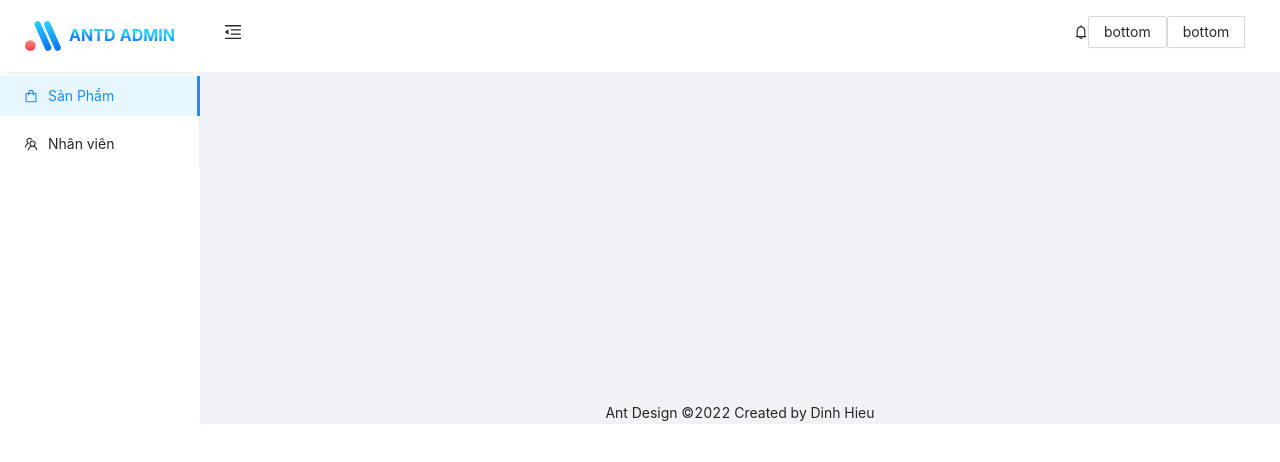
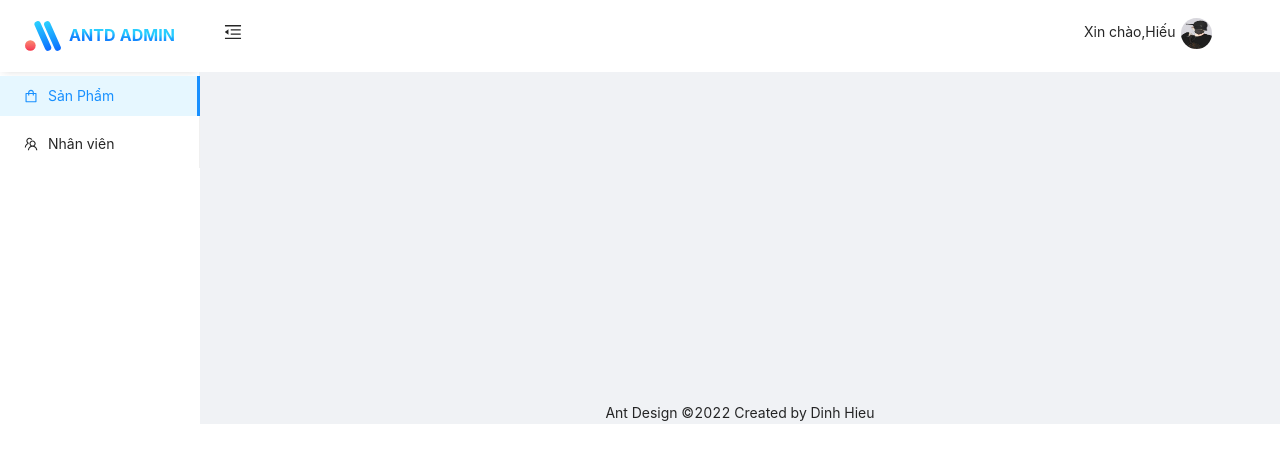
Before and after one commit to hieu13102000/shop-ui, a React (Create React App) app: page /dashboard in a window 1280 px wide. Shown: the top 462 px of the page. Built offline with nearby package versions, Linux system fonts and the light colour scheme; sample sign-in values are in the browser's storage.

Commit message:
complete login

```diff
--- a/src/App.tsx
+++ b/src/App.tsx
@@ -1,126 +1,18 @@
-import React, { useState, } from 'react';
-import { Routes, Route, Link } from 'react-router-dom';
-import "antd/dist/antd.min.css"
-import classNames from 'classnames/bind';
-import './App.css'
-import style from './Components/HeaderItem/headerItem.module.scss'
-import { Col, Layout, Menu, Row } from 'antd';
-import {
-  MenuUnfoldOutlined,
-  MenuFoldOutlined,
-  ShoppingOutlined,
-  TeamOutlined
-} from '@ant-design/icons';
-import logo from './assets/images/logo.svg';
-import Products from './Components/Products/ListProduct';
-import ListMembership from './Components/Membership/ListMembership';
-import HeaderItem from './Components/HeaderItem';
-
-const { Header, Sider, Content } = Layout;
-
-const App: React.FC = () => {
-  const [collapsed, setCollapsed] = useState(false);
-  const cx = classNames.bind(style)
+import React from 'react'
+import { Route, Routes } from 'react-router-dom'
+import Login from './Components/Login'
+import ListMembership from './Components/Membership/ListMembership'
+import Products from './Components/Products/ListProduct'
+import ProtectedLayout from './Components/ProtectedLayout'
+export default function App() {
   return (
-    <>
-      <Layout hasSider>
-        <Sider
-          style={{
-            overflow: 'auto',
-            height: '100vh',
-            position: 'fixed',
-            left: 0,
-            top: 0,
-            bottom: 0,
-
-          }} breakpoint='lg' onBreakpoint={
-            (e) => {
-              if (e) {
-                setCollapsed(!collapsed)
-              } else {
-                setCollapsed(false)
-              }
-            }
-          } trigger={null} collapsible collapsed={collapsed}
-        >
-          <div className="logo">
-            <img src={logo} alt="Logo" style={{ width: '36px', marginRight: '8px' }} />
-            {!collapsed && <h1>AntD Admin</h1>}
-          </div>
-          <Menu
-            mode="inline"
-            defaultSelectedKeys={['1']}
-            items={[
-              {
-                key: '1',
-                icon: <ShoppingOutlined />,
-                label: <Link to="/listProducts">Sản Phẩm</Link>,
-              },
-              {
-                key: '2',
-                icon: <TeamOutlined />,
-                label:  <Link to="/listMembership">Nhân viên</Link>,
-
-              },
-            ]}
-          />
-        </Sider>
-        <Layout
-          className={collapsed ? 'customWidth' : 'site-layout-background'}
-          style={{
-            marginLeft: 200,
-          }}
-        >
-          <Header
-            className="site-layout-background"
-            style={{
-              padding: 0,
-              position: 'fixed',
-              backgroundColor: '#fff',
-              height: '72px',
-              zIndex: 1, width: '100%'
-
-            }}
-          >
-            <Row>
-              <Col span={24} style={{ display: 'inline-flex' }}> {React.createElement(collapsed ? MenuUnfoldOutlined : MenuFoldOutlined, {
-                className: 'trigger',
-                onClick: () => setCollapsed(!collapsed),
-              })}
-                <div className={!collapsed ? cx('header-item-right') : cx('header-item-rightClose')}>
-                  <HeaderItem/>
-                </div>
-              </Col>
-            </Row>
-
-
-
-          </Header>
-          <Content
-            style={{
-              margin: '61px 16px',
-              padding: 24,
-              minHeight: 280,
-            }}
-          >
-            <Routes>
-            <Route path='/' element={<Products/>}/>
-            <Route path='/listProducts' element={<Products/>}/>
-            <Route path='/listMembership' element={<ListMembership/>}/>
-            </Routes>
-          </Content>
-          <div
-            style={{
-              textAlign: 'center',
-            }}
-          >
-            Ant Design ©2022 Created by Dinh Hieu
-          </div>
-        </Layout>
-      </Layout>
-
-    </>
-  );
-};
-
-export default App;
+    <Routes>
+      <Route path="/" element={<Login />} />
+      <Route path="/Login" element={<Login />} />
+      <Route path="/dashboard" element={<ProtectedLayout />}>
+            <Route path='listProducts' element={<Products/>}/>
+            <Route path='listMembership' element={<ListMembership/>}/>
+       </Route>
+    </Routes>
+  )
+}
--- a/src/Components/HeaderItem/headerItem.module.scss
+++ b/src/Components/HeaderItem/headerItem.module.scss
@@ -4,6 +4,17 @@
 .header-item-rightClose{
     margin-left: calc(100% - 355px);
  }
+ .dropdown-trigger {
+   display: inline-flex;
+   margin-left: 10px;
+   margin-right: 10px;
+}
+.img-circle{
+   width: 31px;
+   height: 31px;
+   margin-right: 8px;
+   border-radius: 50%;
+}
 // @media (max-width: 1000px){
 //     .header-item-right{
 //         margin-left: calc(100% - 356px);
--- a/src/Components/HeaderItem/index.tsx
+++ b/src/Components/HeaderItem/index.tsx
@@ -1,12 +1,17 @@
 import React from 'react'
 import classNames from 'classnames/bind';
 import style from './headerItem.module.scss'
-import { Button, Dropdown, Menu } from 'antd';
+import {Dropdown, Menu } from 'antd';
 import {
   BellOutlined
 } from '@ant-design/icons';
-
+import { removeLocalStorage } from '../../Services/useLocalStorage';
+import avatar from '../../assets/images/avtar.png';
+import flag from '../../assets/images/Flag_vn.png'
 const cx = classNames.bind(style)
+const logout = (() => {
+  removeLocalStorage("UserAdmin")
+})
 const menu = (
   <Menu
     items={[
@@ -43,7 +48,8 @@ const profile = (
       {
         key: '1',
         label: (
-          <a target="_blank" rel="noopener noreferrer" href="https://www.antgroup.com">
+          // eslint-disable-next-line jsx-a11y/anchor-is-valid
+          <a href="#" onClick={logout}>
             Đăng xuất
           </a>
         ),
@@ -53,16 +59,22 @@ const profile = (
 );
 export default function HeaderItem() {
   return (
-  <>
-   <Dropdown overlay={menu} placement="bottom">
-   <BellOutlined />
+    <>
+      {/* <Dropdown className={cx('dropdown-trigger')} overlay={menu} placement="bottom">
+        <span> <BellOutlined style={{ fontSize: 24, paddingTop: '2%' }} /></span>
+      </Dropdown> */}
+      {/* <Dropdown className={cx('dropdown-trigger')} overlay={menu} placement="bottom">
+        <img src={flag} alt="flag" className={cx('img-circle')} />
+      </Dropdown> */}
+      <Dropdown className={cx('dropdown-trigger')} overlay={profile} placement="bottom">
+        <div>
+          <span>Xin chào,</span>
+          <span style={{marginRight:'5px'}}>Hiếu</span>
+          <span> <img src={avatar} alt="Logo" className={cx('img-circle')} /></span>
+
+        </div>
+
       </Dropdown>
-      <Dropdown overlay={menu} placement="bottom">
-        <Button>bottom</Button>
-      </Dropdown>
-      <Dropdown overlay={profile} placement="bottom">
-        <Button>bottom</Button>
-      </Dropdown>
-  </>
+    </>
   )
 }
--- a/src/Components/Products/AddProduct.tsx
+++ b/src/Components/Products/AddProduct.tsx
@@ -179,7 +179,7 @@ export default function AddProduct(ketnoi:any) {
     <>
       <Row>
         <Col style={{ display: 'flex', justifyContent: 'flex-end' }} span={24}>
-          <Button style={{ marginBottom: '22px' }} type="primary" onClick={() => {
+          <Button style={{marginBottom:'-25px',marginRight:"36px",marginTop:"22px"}} type="primary" onClick={() => {
             setVisible(true);
           }}>Thêm sản phẩm</Button>
         </Col>
--- /dev/null
+++ b/src/Components/ProtectedLayout/index.tsx
@@ -0,0 +1,125 @@
+import React, { useState, } from 'react';
+import {Link, Navigate, useOutlet } from 'react-router-dom';
+import "antd/dist/antd.min.css"
+import classNames from 'classnames/bind';
+import '../../App.css'
+import style from '../HeaderItem/headerItem.module.scss'
+import { Col, Layout, Menu, Row } from 'antd';
+import {
+  MenuUnfoldOutlined,
+  MenuFoldOutlined,
+  ShoppingOutlined,
+  TeamOutlined
+} from '@ant-design/icons';
+import logo from '../../assets/images/logo.svg';
+import HeaderItem from '../HeaderItem';
+import { isLogIn } from '../../Services/useLocalStorage';
+
+const { Header, Sider, Content } = Layout;
+const ProtectedLayout: React.FC = () => {
+  const [collapsed, setCollapsed] = useState(false);
+  const cx = classNames.bind(style)
+  const outlet = useOutlet();
+  const user  = isLogIn();
+  if (user ===false) {
+    return <Navigate to="/" />;
+  }
+  return (
+    <>
+      <Layout hasSider>
+        <Sider
+          style={{
+            overflow: 'auto',
+            height: '100vh',
+            position: 'fixed',
+            left: 0,
+            top: 0,
+            bottom: 0,
+
+          }} breakpoint='lg' onBreakpoint={
+            (e) => {
+              if (e) {
+                setCollapsed(!collapsed)
+              } else {
+                setCollapsed(false)
+              }
+            }
+          } trigger={null} collapsible collapsed={collapsed}
+        >
+          <div className="logo">
+            <img src={logo} alt="Logo" style={{ width: '36px', marginRight: '8px' }} />
+            {!collapsed && <h1>AntD Admin</h1>}
+          </div>
+          <Menu
+            mode="inline"
+            defaultSelectedKeys={['1']}
+            items={[
+              {
+                key: '1',
+                icon: <ShoppingOutlined />,
+                label:<Link to="/dashboard/listProducts">Sản Phẩm</Link>,
+              },
+              {
+                key: '2',
+                icon: <TeamOutlined />,
+                label:  <Link to="/dashboard/listMembership">Nhân viên</Link>,
+
+              },
+            ]}
+          />
+        </Sider>
+        <Layout
+          className={collapsed ? 'customWidth' : 'site-layout-background'}
+          style={{
+            marginLeft: 200,
+          }}
+        >
+          <Header
+            className="site-layout-background"
+            style={{
+              padding: 0,
+              position: 'fixed',
+              backgroundColor: '#fff',
+              height: '72px',
+              zIndex: 1, width: '100%'
+
+            }}
+          >
+            <Row>
+              <Col span={24} style={{ display: 'inline-flex' }}> {React.createElement(collapsed ? MenuUnfoldOutlined : MenuFoldOutlined, {
+                className: 'trigger',
+                onClick: () => setCollapsed(!collapsed),
+              })}
+                <div className={!collapsed ? cx('header-item-right') : cx('header-item-rightClose')}>
+                  <HeaderItem/>
+                </div>
+              </Col>
+            </Row>
+
+
+
+          </Header>
+          <Content
+            style={{
+              margin: '61px 16px',
+              padding: 24,
+              minHeight: 280,
+            }}
+          >
+            {outlet}
+          </Content>
+          <div
+            style={{
+              textAlign: 'center',
+            }}
+          >
+            Ant Design ©2022 Created by Dinh Hieu
+          </div>
+        </Layout>
+      </Layout>
+
+    </>
+  );
+};
+
+export default ProtectedLayout;
--- /dev/null
+++ b/src/Services/useLocalStorage.ts
@@ -0,0 +1,32 @@
+
+
+export const isLogIn = () => {
+
+  const value = window.localStorage.getItem("UserAdmin");
+  if (value !== null) {
+    return true
+  }
+  else {
+    return false
+  }
+}
+
+export const useLocalStorage = (keyName:any, defaultValue:any) => {
+
+    try {
+      const value = window.localStorage.getItem(keyName);
+      if (value) {
+        return JSON.parse(value);
+      } else {
+        window.localStorage.setItem(keyName, JSON.stringify(defaultValue));
+        return defaultValue;
+      }
+    } catch (err) {
+    console.log('that bai zoi admin');
+
+    }
+};
+
+export const removeLocalStorage = (keyName:any) => {
+   window.localStorage.removeItem(keyName);
+};
```
Also changed, not shown: src/Components/Login/index.tsx (+14 -5 lines), src/Components/Products/ListProduct.tsx (+13 -6 lines), src/Services/AuthService.ts (+24 -25 lines), src/Services/auth-header.ts (deleted, +0 -13 lines), src/Types/Auth.ts (added, +8 -0 lines), src/index.tsx (+3 -4 lines), src/assets/images/Flag_vn.png (added), src/assets/images/avtar.png (added).
